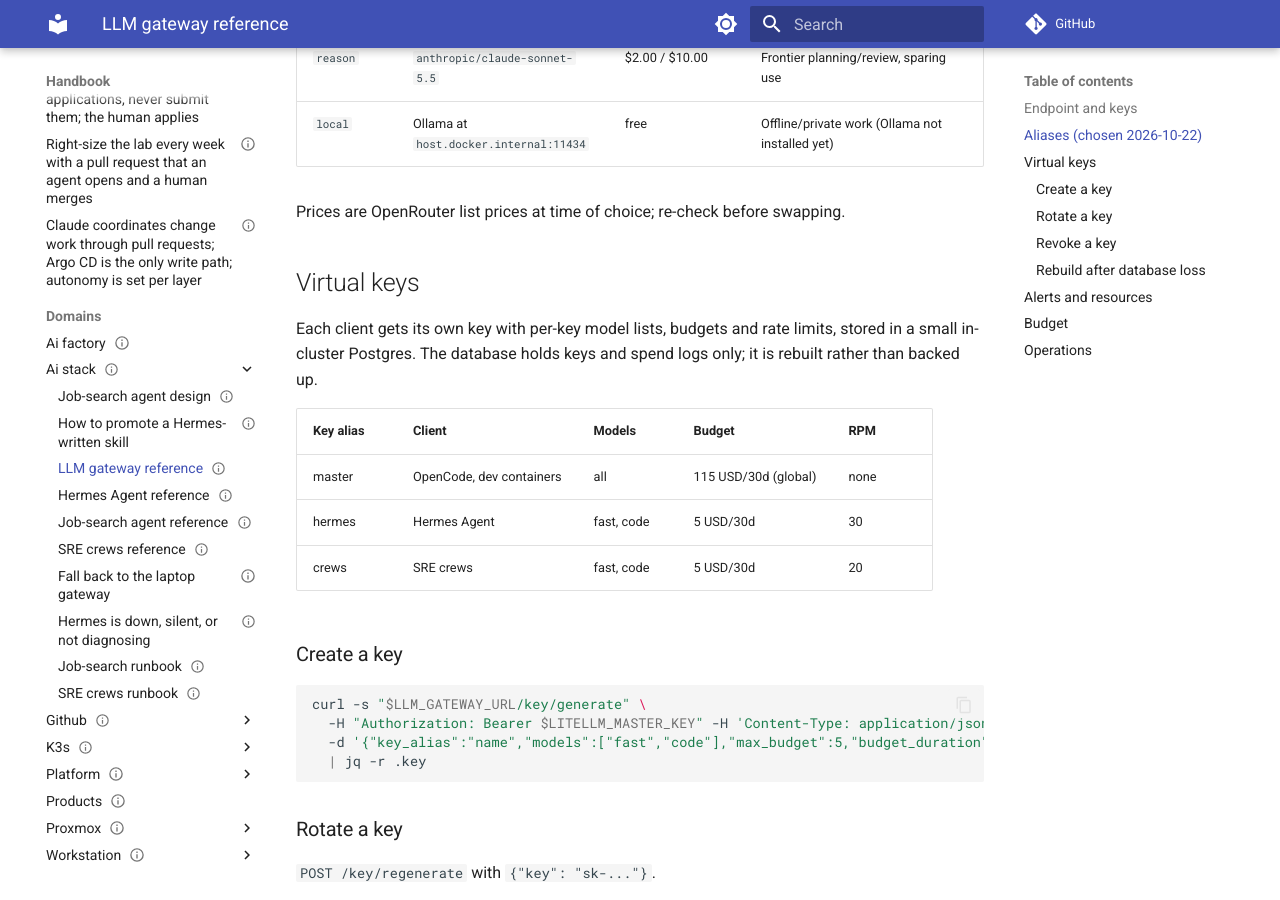
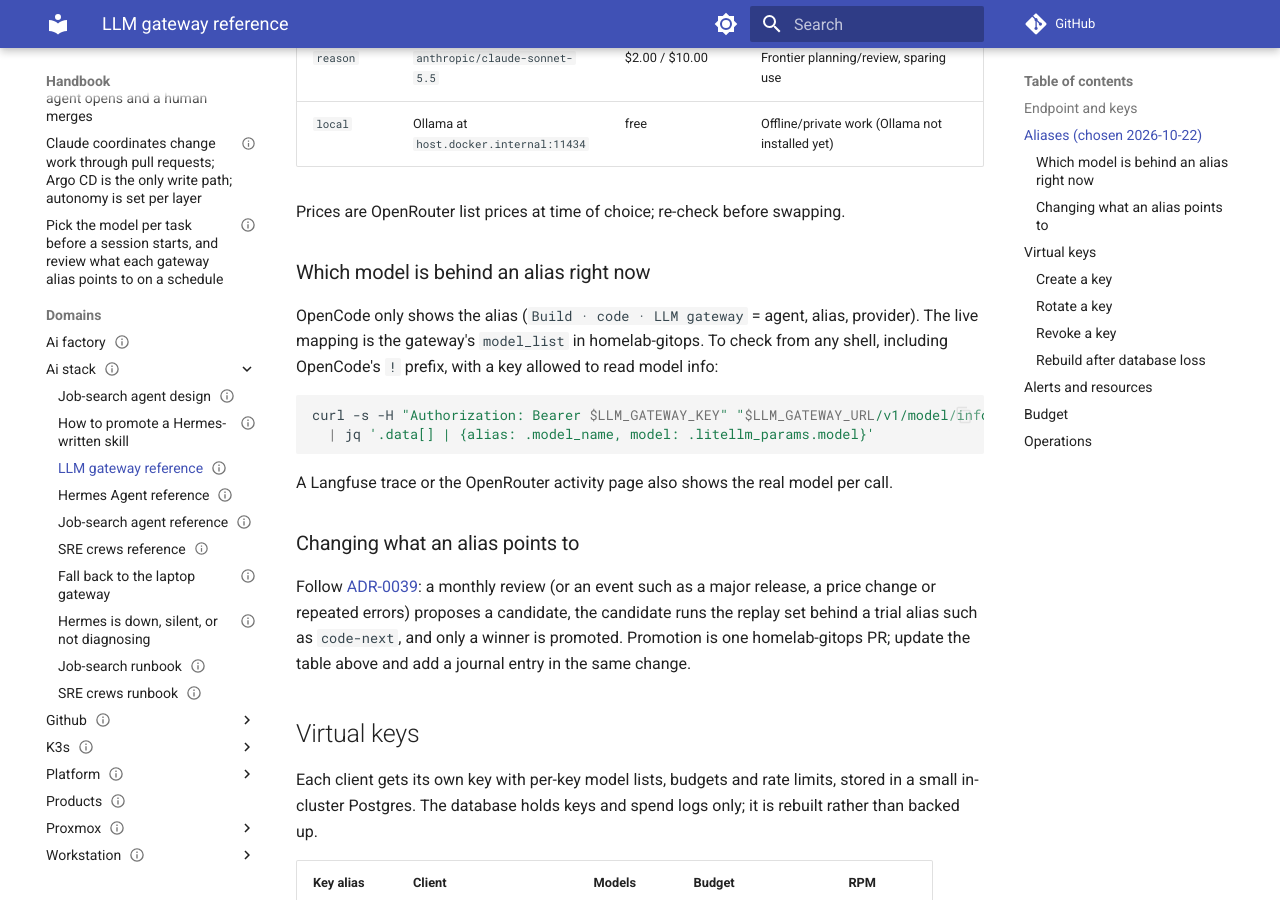
Before and after one commit to ssaav5-ai-labs/handbook, an MkDocs documentation site: the page built from docs/domains/ai-stack/reference-gateway.md, in a window 1280 px wide and 900 px high, scrolled down 1192 px. Built offline with MkDocs 1.6.1 and Material for MkDocs 9.7.7, drawn with Linux system fonts in a browser that asks for light colours; comment, search, counter and statistics services are not loaded.

Commit message:
ADR-0039: pick the model per task, review alias targets monthly
Playbook steps name a gateway alias; sessions never switch model
mid-run (prompt cache is per model); escalate to reason after two
failed verifies. opencode.json pins plan=reason, build=code and adds
a fast scribe subagent. Alias targets get a monthly review plus a
replay eval before any swap.

Co-Authored-By: Claude Opus 5.5 <noreply@anthropic.com>
Claude-Session: https://claude.ai/code/session_01S8kwfB8PMdwvcWNQid4yxz

````diff
--- /dev/null
+++ b/docs/decisions/0039-model-per-task-and-scheduled-alias-reviews.md
@@ -0,0 +1,58 @@
+---
+type: adr
+title: Pick the model per task before a session starts, and review what each gateway alias points to on a schedule
+description: Claude names the gateway alias for each playbook step and OpenCode keeps it for the whole session (switching mid-session throws away the prompt cache); a monthly review plus event triggers and a small replay eval decide when the model behind `fast`, `code` or `reason` should change.
+domain: ai-stack
+tags: [llm-gateway, aliases, model-selection, opencode, playbooks, evals, cost, prompt-cache]
+status: proposed
+created: 2026-11-19
+updated: 2026-11-19
+visibility: public
+reuse: portable
+related: [0007-ai-first-playbooks.md, 0008-vendor-neutral-ai-stack.md, 0012-langfuse-cloud-until-capacity.md, 0038-claude-coordinates-changes-gitops-only-write-path.md]
+supersedes: []
+superseded_by: []
+blog: candidate
+---
+
+# 0039. Pick the model per task before a session starts, and review what each gateway alias points to on a schedule
+
+## Context
+OpenCode only sees gateway aliases (`fast`, `code`, `reason`; ADR-0008), and `opencode.json` sets `gateway/code` as the model for everything. Nothing decides which alias suits a playbook step, so design and security work gets the same model as routine edits, and journaling gets a stronger model than it needs.
+
+Switching models has a cost. Prompt caches are kept per model. In the AI cost estimate (22 Oct to 12 Nov 2026), 94% of input tokens were cache hits. Changing the model in the middle of a session sends the whole context again at the full price, and the new model starts without the conversation's cached state.
+
+The models behind the aliases were chosen once (2026-10-22) and nothing checks them since. The market moves monthly: new models, price cuts, and providers that support caching or don't. The same model's price on OpenRouter varied about 3x between providers in the cost report.
+
+## Options considered
+1. **Keep `code` for everything**: simple, best cache use; overpays for journaling, underpowers design and security steps.
+2. **Let OpenCode or the human switch models mid-session when a step feels hard**: flexible; loses the cache at every switch, and choices go unrecorded.
+3. **Choose the alias per step before the session starts, change it only at session boundaries, and review alias targets on a schedule with our own eval**: one more field in playbooks and a recurring task; keeps the cache and makes model choice deliberate and measurable.
+
+## Decision
+We will use option 3.
+
+**Model per task**
+- Each playbook step names an alias in a `**Model:**` line. Defaults: `reason` for design, architecture, security, RBAC and secret-handling steps and for run reviews; `code` for building, editing and verifying; `fast` for journaling, summaries and classification.
+- Claude's kickoff prompt names the alias for the first step group. The agent starts the session on it (`opencode --model gateway/<alias>`, or by choosing it with `/models` before the first message).
+- The model doesn't change inside a session. Change it only at the session boundaries RUNNING.md already requires (a fresh session every two or three steps).
+- `opencode.json` pins a model per agent: `plan` uses `reason`, `build` uses `code`, and a `scribe` subagent uses `fast` for journal and summary writing. Subagents run in their own context, so using them doesn't cost the main session its cache.
+- **Escalation**: if a step fails its Verify twice, the agent stops and reports. Claude restarts that step in a new session on `reason`, handing over through the journal.
+- The journal records the alias used for each step group.
+
+**Alias review**
+- **Monthly**: Claude compares each alias's current model with candidates on OpenRouter. It looks at price per Mtok (input, output and cached input), whether providers support caching, context length, tool-calling reliability, public coding and agent benchmarks (for example SWE-bench and Terminal-Bench), and our own cost and retry numbers per step from Langfuse. The output is a short keep-or-trial report. Nothing changes automatically.
+- **On events**: a major model release, a price change on a current model, repeated gateway errors (for example the `code` 402), or a step that keeps failing starts a review early.
+- **Our eval decides**: a small replay set of real past playbook steps (from scrubbed exports) runs against a candidate model behind a trial alias such as `code-next`. A candidate is promoted only if it wins on success rate and retries at an acceptable cost.
+- **Recording**: promoting a candidate is a homelab-gitops PR that changes the alias target. That PR also updates the alias table in the gateway reference and adds a journal entry with the reason. A new ADR is needed only if an alias changes its role. Each alias gets OpenRouter provider preferences, so its price and cache behaviour don't drift between providers.
+- A playbook may pick a different existing alias for one step. It doesn't define aliases of its own.
+
+## Consequences
+- The prompt cache stays warm within a session, and stronger models are used only where they pay off.
+- Playbooks gain a `Model:` line per step, so the template and RUNNING.md change.
+- A recurring review task and a replay set need building and keeping current. The replay set is the main new work, and the first review can run without it on price and benchmarks alone.
+- The alias table in the gateway reference becomes a live record that must match homelab-gitops.
+- Revisit after three monthly reviews: if none changed anything, review quarterly instead.
+
+## In a team or enterprise setting
+A platform team owns the model catalogue behind stable aliases, like a base-image catalogue: consumers pick an alias by job (fast, code, reason), and the platform team swaps models under them after an eval on the company's own tasks, not leaderboards. Routing rules per task live in the playbooks and runbooks that teams already follow, and cost per task is reported from tracing.
--- a/docs/decisions/index.md
+++ b/docs/decisions/index.md
@@ -50,3 +50,4 @@ updated: 2026-11-13
 | [0035](0035-catalog-metadata-from-one-taxonomy-in-git.md) | Teams and products in one taxonomy in Git (Backstage format), stamped onto repos, namespaces, VMs and telemetry | ai-factory | proposed |
 | [0036](0036-job-search-agent-finds-human-applies.md) | Job search: the agent finds and drafts from job-alert emails, never submits; the human applies | career | proposed |
 | [0038](0038-claude-coordinates-changes-gitops-only-write-path.md) | Claude coordinates change work through PRs; Argo CD is the only write path; autonomy set per layer | ai-stack | accepted |
+| [0039](0039-model-per-task-and-scheduled-alias-reviews.md) | Pick the model per task before a session starts; review what each gateway alias points to on a schedule | ai-stack | proposed |
--- a/docs/domains/ai-stack/reference-gateway.md
+++ b/docs/domains/ai-stack/reference-gateway.md
@@ -8,8 +8,8 @@ status: active
 visibility: public
 reuse: portable
 created: 2026-10-22
-updated: 2026-11-08
-related: [index.md, ../../decisions/0008-vendor-neutral-ai-stack.md]
+updated: 2026-11-19
+related: [index.md, ../../decisions/0008-vendor-neutral-ai-stack.md, ../../decisions/0039-model-per-task-and-scheduled-alias-reviews.md]
 blog: none
 ---
 
@@ -46,6 +46,19 @@ inherits them. `/metrics/` is unauthenticated but only reachable in-cluster (the
 | `local` | Ollama at `host.docker.internal:11434` | free | Offline/private work (Ollama not installed yet) |
 
 Prices are OpenRouter list prices at time of choice; re-check before swapping.
+
+### Which model is behind an alias right now
+OpenCode only shows the alias (`Build · code · LLM gateway` = agent, alias, provider). The live mapping is the gateway's `model_list` in homelab-gitops. To check from any shell, including OpenCode's `!` prefix, with a key allowed to read model info:
+
+```bash
+curl -s -H "Authorization: Bearer $LLM_GATEWAY_KEY" "$LLM_GATEWAY_URL/v1/model/info" \
+  | jq '.data[] | {alias: .model_name, model: .litellm_params.model}'
+```
+
+A Langfuse trace or the OpenRouter activity page also shows the real model per call.
+
+### Changing what an alias points to
+Follow [ADR-0039](../../decisions/0039-model-per-task-and-scheduled-alias-reviews.md): a monthly review (or an event such as a major release, a price change or repeated errors) proposes a candidate, the candidate runs the replay set behind a trial alias such as `code-next`, and only a winner is promoted. Promotion is one homelab-gitops PR; update the table above and add a journal entry in the same change.
 
 ## Virtual keys
 
--- /dev/null
+++ b/docs/journal/2026/2026-11-19-model-per-task.md
@@ -0,0 +1,33 @@
+---
+type: journal
+title: Choosing a model per task and reviewing the gateway aliases
+description: Why OpenCode only shows an alias, and a proposal for picking the alias per playbook step and reviewing alias targets monthly.
+domain: ai-stack
+tags: [llm-gateway, aliases, opencode, model-selection]
+status: active
+created: 2026-11-19
+updated: 2026-11-19
+visibility: public
+reuse: lab-specific
+blog: none
+---
+
+# 2026-11-19: Choosing a model per task and reviewing the gateway aliases
+
+## Goal
+Find out which model OpenCode really uses, and make sure each kind of work gets a suitable model.
+
+## What I did
+- OpenCode's status bar shows `Build · code · LLM gateway`: agent, gateway alias, provider name. OpenCode never sees the model behind the alias. The handbook maps `code` to `deepseek/deepseek-v4-pro`; the live mapping is in homelab-gitops, and `$LLM_GATEWAY_URL/v1/model/info` (with a key allowed to read it) or a Langfuse trace shows the real model.
+- Asked Claude how to make sure Claude-directed OpenCode work uses the best model per task, and whether the models behind the aliases should be reviewed as the market changes.
+
+## What broke and how I fixed it
+Nothing broke.
+
+## Decisions made (link ADRs)
+- [ADR-0039](../../decisions/0039-model-per-task-and-scheduled-alias-reviews.md) (proposed): pick the alias per playbook step before the session starts, never switch mid-session (prompt cache), escalate to `reason` after two failed verifies, and review alias targets monthly with our own replay eval.
+
+## Next
+- Accept or amend ADR-0039.
+- Add `Model:` lines to the active playbooks as they are next run.
+- Build the first replay set from scrubbed exports and set up the monthly review task.
````
Also changed, not shown: opencode.json (+10 -0 lines), playbooks/RUNNING.md (+2 -1 lines), templates/playbook.md (+3 -0 lines).
